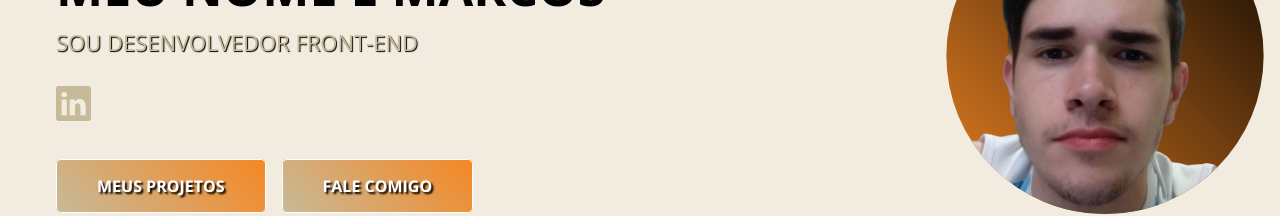
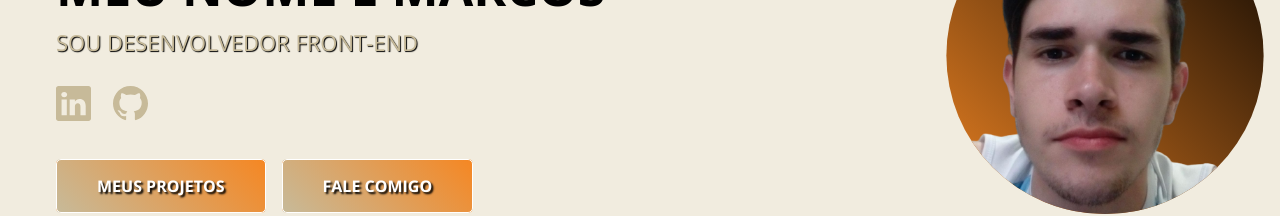
Before and after one commit to MarcosAF9/meu-portfolio-react, a React (Vite) app: page / in a window 1280 px wide. Shown: the part 301-517 px from the top of the page. Built offline with nearby package versions, Linux system fonts and the light colour scheme.

Commit message:
Link do github adicionado

```diff
--- a/src/components/Main/index.jsx
+++ b/src/components/Main/index.jsx
@@ -1,4 +1,4 @@
-import { BsLinkedin, BsFacebook, BsInstagram } from "react-icons/bs";
+import { BsLinkedin, BsGithub } from "react-icons/bs";
 import { HashLink as Link } from "react-router-hash-link";
 import foto from "../../assets/foto-perfil-bg.png";
 import styles from "./Main.module.css";
@@ -19,6 +19,9 @@ function Main() {
                 target="_blank"
               >
                 <BsLinkedin className={styles.icon} />
+              </a>
+              <a href="https://github.com/MarcosAF9" target="_blank">
+                <BsGithub className={styles.icon} />
               </a>
             </div>
 
```
